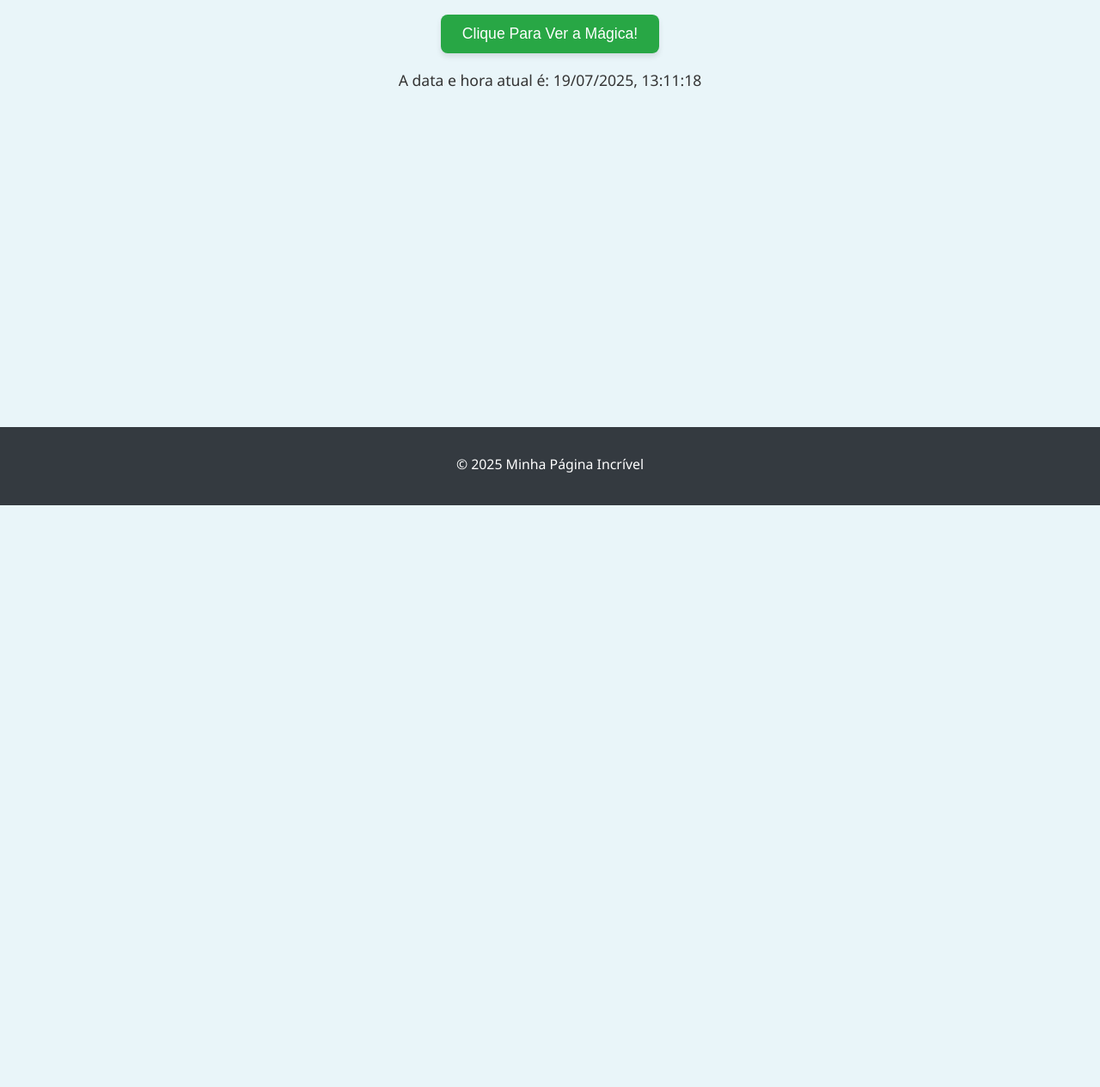
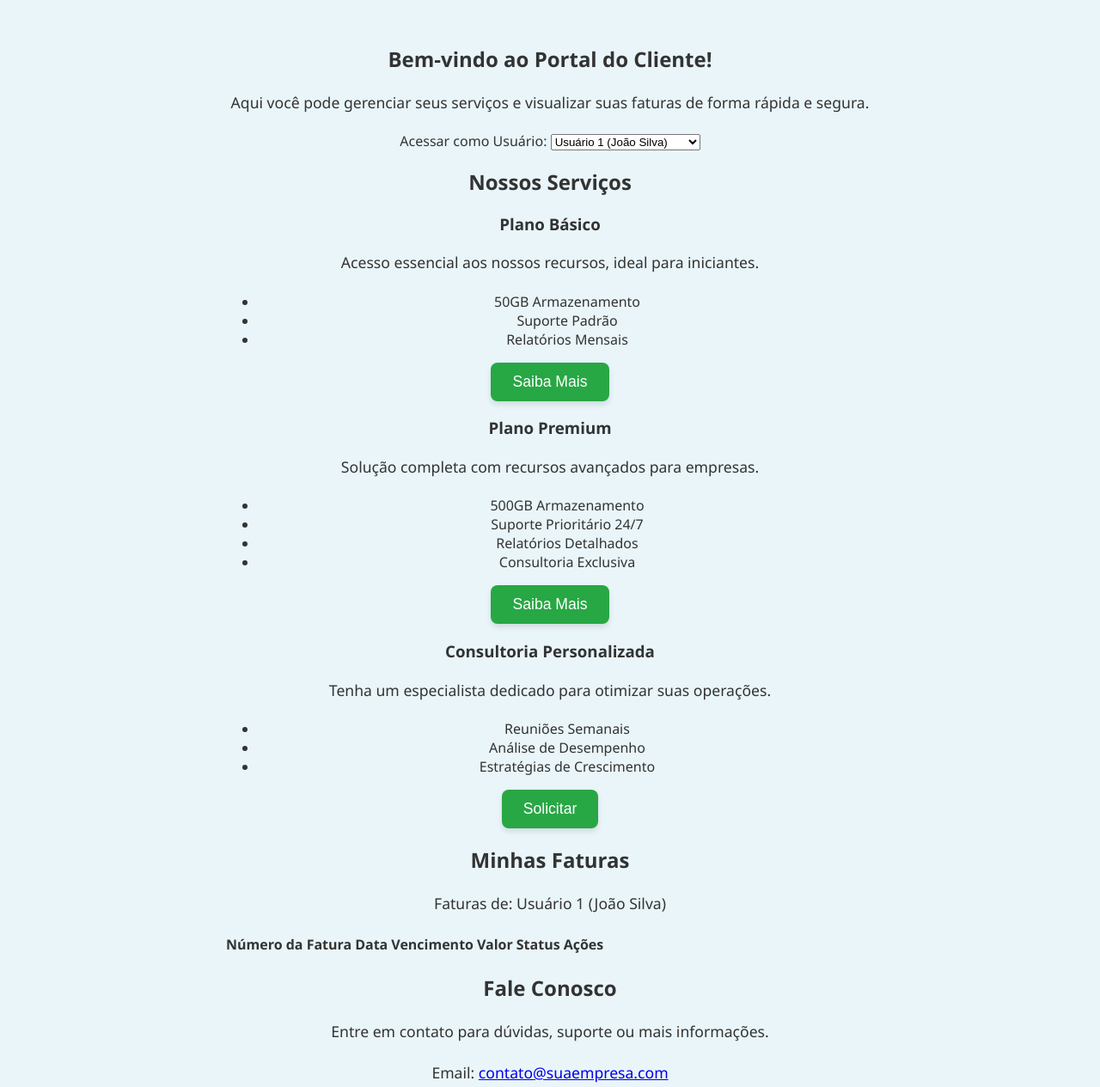
Before and after one commit to GabrielMendes845/ocm, a plain HTML site: page index.html in a window 1280 px wide. Shown: the part 212-1477 px from the top of the page at 86% size. Before the commit the page ends 800 px from the top, so only its background shows below. Drawn offline with Linux system fonts and the light colour scheme; files that its build step writes are made by us from their sources; files whose address does not match are found by name.

Commit message:
Update index.html

```diff
--- a/index.html
+++ b/index.html
@@ -3,29 +3,122 @@
 <head>
     <meta charset="UTF-8">
     <meta name="viewport" content="width=device-width, initial-scale=1.0">
-    <title>Minha Página Super Aprimorada!</title>
+    <title>Sua Empresa - Serviços e Faturas</title>
     <link rel="stylesheet" href="/css/style.css">
+    <link href="https://fonts.googleapis.com/css2?family=Poppins:wght@300;400;600&display=swap" rel="stylesheet">
 </head>
 <body>
     <header>
-        <h1>Bem-vindo à Minha Página Super Aprimorada!</h1>
+        <div class="container">
+            <div class="logo">Sua Empresa</div>
+            <nav>
+                <ul>
+                    <li><a href="#home">Início</a></li>
+                    <li><a href="#servicos">Serviços</a></li>
+                    <li><a href="#faturas">Faturas</a></li>
+                    <li><a href="#contato">Contato</a></li>
+                    <li><a href="#" id="logoutBtn">Sair</a></li>
+                </ul>
+            </nav>
+        </div>
     </header>
 
     <main>
-        <p>Este é um exemplo de uma página mais completa, com estilos definidos em um arquivo CSS separado e interatividade com JavaScript.</p>
-        <button id="myButton">Clique Para Ver a Mágica!</button>
-        <p>A data e hora atual é: <span id="currentDateTime"></span></p>
+        <section id="home" class="hero-section">
+            <div class="container">
+                <h2>Bem-vindo ao Portal do Cliente!</h2>
+                <p>Aqui você pode gerenciar seus serviços e visualizar suas faturas de forma rápida e segura.</p>
+                <div class="user-select-container">
+                    <label for="userSelect">Acessar como Usuário:</label>
+                    <select id="userSelect">
+                        <option value="user1">Usuário 1 (João Silva)</option>
+                        <option value="user2">Usuário 2 (Maria Oliveira)</option>
+                        <option value="user3">Usuário 3 (Pedro Souza)</option>
+                    </select>
+                </div>
+            </div>
+        </section>
+
+        <section id="servicos" class="services-section">
+            <div class="container">
+                <h2>Nossos Serviços</h2>
+                <div class="service-cards">
+                    <div class="card">
+                        <h3>Plano Básico</h3>
+                        <p>Acesso essencial aos nossos recursos, ideal para iniciantes.</p>
+                        <ul>
+                            <li>50GB Armazenamento</li>
+                            <li>Suporte Padrão</li>
+                            <li>Relatórios Mensais</li>
+                        </ul>
+                        <button class="btn">Saiba Mais</button>
+                    </div>
+                    <div class="card">
+                        <h3>Plano Premium</h3>
+                        <p>Solução completa com recursos avançados para empresas.</p>
+                        <ul>
+                            <li>500GB Armazenamento</li>
+                            <li>Suporte Prioritário 24/7</li>
+                            <li>Relatórios Detalhados</li>
+                            <li>Consultoria Exclusiva</li>
+                        </ul>
+                        <button class="btn">Saiba Mais</button>
+                    </div>
+                    <div class="card">
+                        <h3>Consultoria Personalizada</h3>
+                        <p>Tenha um especialista dedicado para otimizar suas operações.</p>
+                        <ul>
+                            <li>Reuniões Semanais</li>
+                            <li>Análise de Desempenho</li>
+                            <li>Estratégias de Crescimento</li>
+                        </ul>
+                        <button class="btn">Solicitar</button>
+                    </div>
+                </div>
+            </div>
+        </section>
+
+        <section id="faturas" class="invoices-section">
+            <div class="container">
+                <h2>Minhas Faturas</h2>
+                <p id="currentUserName">Faturas de: Usuário 1 (João Silva)</p>
+                <div class="invoice-table-container">
+                    <table id="invoiceTable">
+                        <thead>
+                            <tr>
+                                <th>Número da Fatura</th>
+                                <th>Data</th>
+                                <th>Vencimento</th>
+                                <th>Valor</th>
+                                <th>Status</th>
+                                <th>Ações</th>
+                            </tr>
+                        </thead>
+                        <tbody>
+                            </tbody>
+                    </table>
+                    <p id="noInvoicesMessage" style="display: none;">Nenhuma fatura encontrada para este usuário.</p>
+                </div>
+            </div>
+        </section>
+
+        <section id="contato" class="contact-section">
+            <div class="container">
+                <h2>Fale Conosco</h2>
+                <p>Entre em contato para dúvidas, suporte ou mais informações.</p>
+                <p>Email: <a href="mailto:contato@suaempresa.com">contato@suaempresa.com</a></p>
+                <p>Telefone: (XX) XXXX-XXXX</p>
+            </div>
+        </section>
     </main>
 
     <footer>
-        <p>&copy; 2025 Minha Página Incrível</p>
+        <div class="container">
+            <p>&copy; <span id="currentYear"></span> Sua Empresa. Todos os direitos reservados.</p>
+            <p>Última atualização: <span id="lastUpdatedDate"></span></p>
+        </div>
     </footer>
 
     <script src="/js/script.js"></script>
-    <script>
-        // Adiciona a data e hora atual diretamente no HTML
-        const now = new Date();
-        document.getElementById('currentDateTime').textContent = now.toLocaleString('pt-BR');
-    </script>
 </body>
 </html>
```
